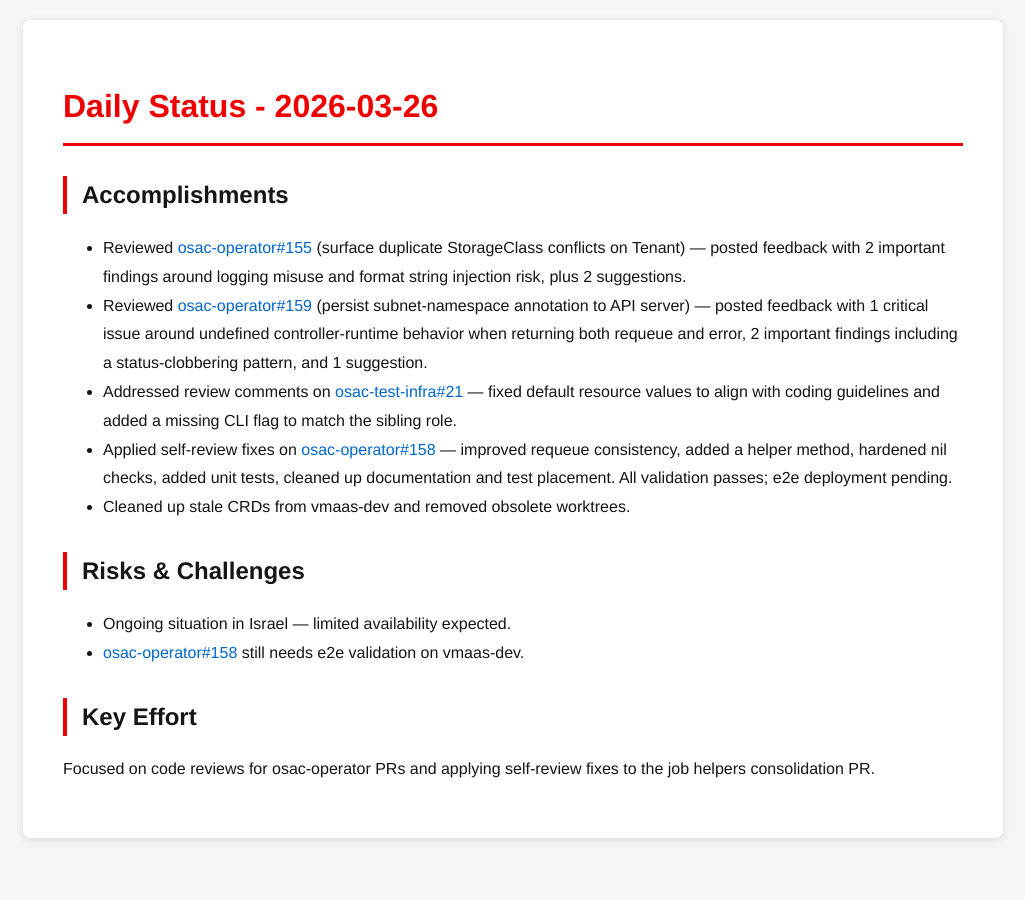
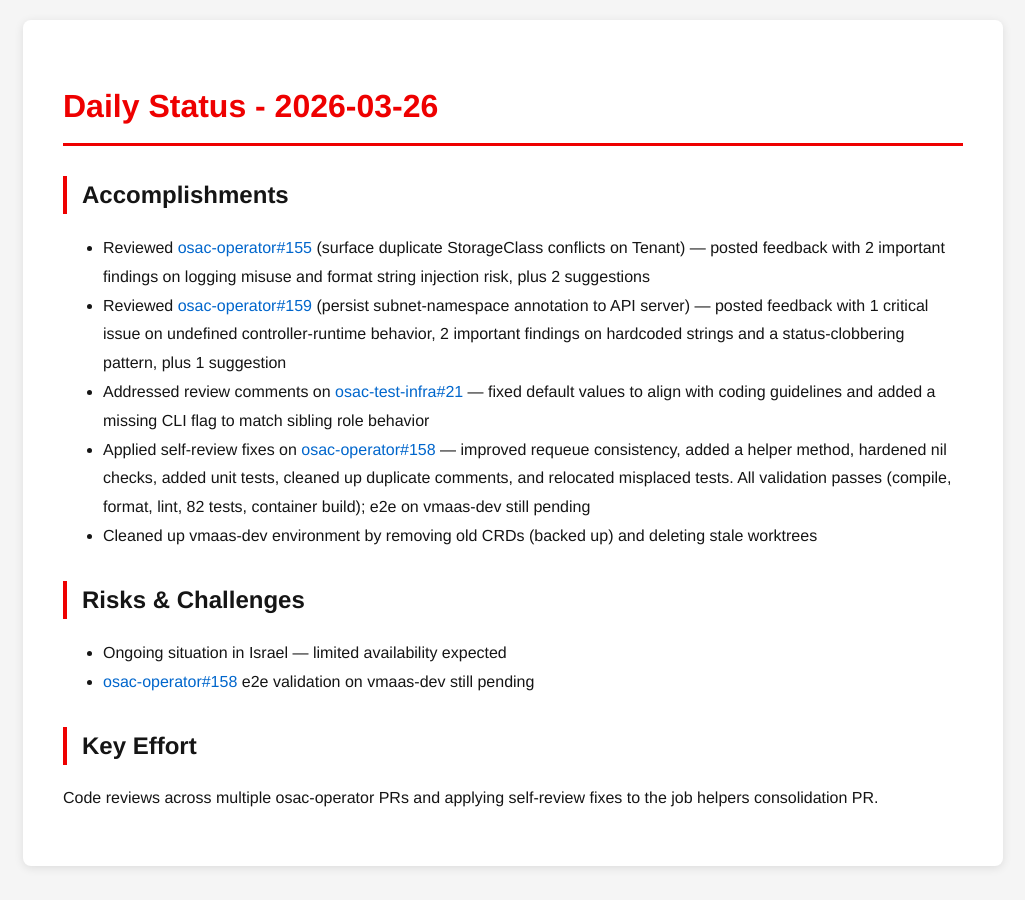
Before and after one commit to tzvatot/daily-status, a Jekyll site: the page built from 2026-03-26.md, in a window 1280 px wide. Shown: the whole page, without its empty margins (127-1152 px from the left). Built offline with Jekyll 4.4.1, drawn with Linux system fonts in a browser that asks for light colours.

Commit message:
Daily status update - 2026-03-26

```diff
--- a/2026-03-26.md
+++ b/2026-03-26.md
@@ -7,15 +7,15 @@
 # Daily Status - 2026-03-26
 
 ## Accomplishments
-- Reviewed [osac-operator#155](https://github.com/osac-project/osac-operator/pull/155) (surface duplicate StorageClass conflicts on Tenant) — posted feedback with 2 important findings around logging misuse and format string injection risk, plus 2 suggestions.
-- Reviewed [osac-operator#159](https://github.com/osac-project/osac-operator/pull/159) (persist subnet-namespace annotation to API server) — posted feedback with 1 critical issue around undefined controller-runtime behavior when returning both requeue and error, 2 important findings including a status-clobbering pattern, and 1 suggestion.
-- Addressed review comments on [osac-test-infra#21](https://github.com/osac-project/osac-test-infra/pull/21) — fixed default resource values to align with coding guidelines and added a missing CLI flag to match the sibling role.
-- Applied self-review fixes on [osac-operator#158](https://github.com/osac-project/osac-operator/pull/158) — improved requeue consistency, added a helper method, hardened nil checks, added unit tests, cleaned up documentation and test placement. All validation passes; e2e deployment pending.
-- Cleaned up stale CRDs from vmaas-dev and removed obsolete worktrees.
+- Reviewed [osac-operator#155](https://github.com/osac-project/osac-operator/pull/155) (surface duplicate StorageClass conflicts on Tenant) — posted feedback with 2 important findings on logging misuse and format string injection risk, plus 2 suggestions
+- Reviewed [osac-operator#159](https://github.com/osac-project/osac-operator/pull/159) (persist subnet-namespace annotation to API server) — posted feedback with 1 critical issue on undefined controller-runtime behavior, 2 important findings on hardcoded strings and a status-clobbering pattern, plus 1 suggestion
+- Addressed review comments on [osac-test-infra#21](https://github.com/osac-project/osac-test-infra/pull/21) — fixed default values to align with coding guidelines and added a missing CLI flag to match sibling role behavior
+- Applied self-review fixes on [osac-operator#158](https://github.com/osac-project/osac-operator/pull/158) — improved requeue consistency, added a helper method, hardened nil checks, added unit tests, cleaned up duplicate comments, and relocated misplaced tests. All validation passes (compile, format, lint, 82 tests, container build); e2e on vmaas-dev still pending
+- Cleaned up vmaas-dev environment by removing old CRDs (backed up) and deleting stale worktrees
 
 ## Risks & Challenges
-- Ongoing situation in Israel — limited availability expected.
-- [osac-operator#158](https://github.com/osac-project/osac-operator/pull/158) still needs e2e validation on vmaas-dev.
+- Ongoing situation in Israel — limited availability expected
+- [osac-operator#158](https://github.com/osac-project/osac-operator/pull/158) e2e validation on vmaas-dev still pending
 
 ## Key Effort
-Focused on code reviews for osac-operator PRs and applying self-review fixes to the job helpers consolidation PR.
+Code reviews across multiple osac-operator PRs and applying self-review fixes to the job helpers consolidation PR.
```
